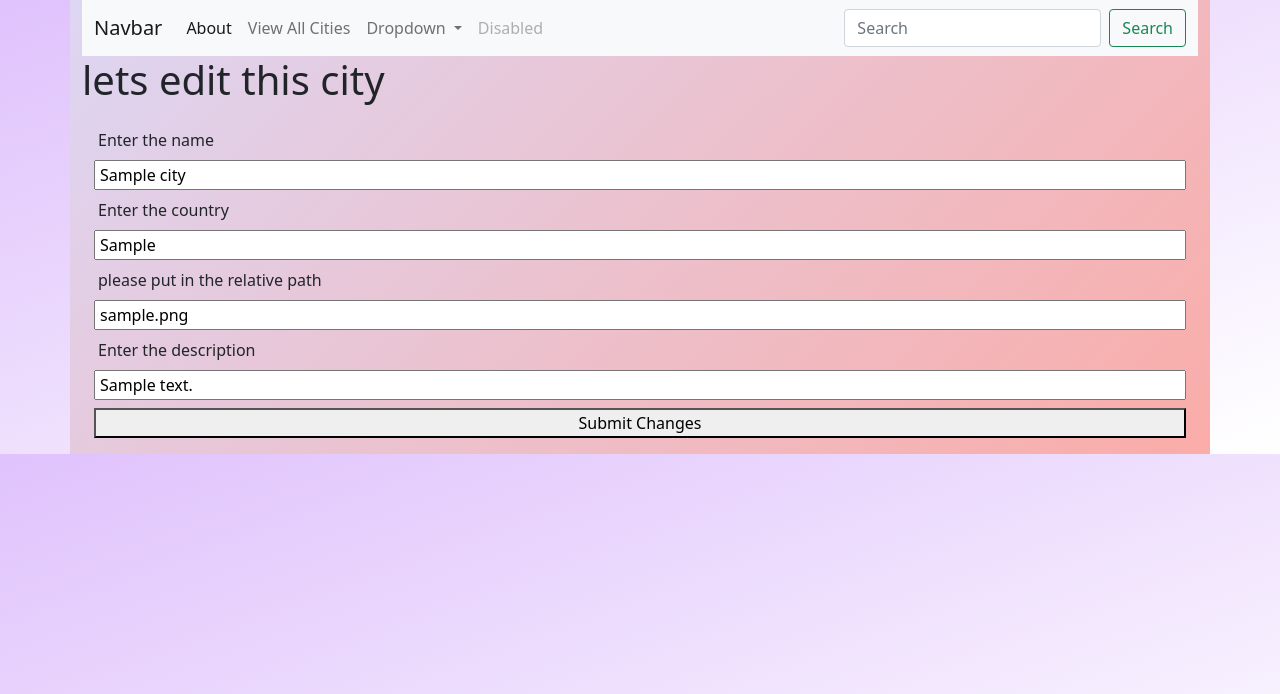
After one commit to T4r4n3h/VisitedCitesCollection, a Django app: page /cities/1/edit/ in a window 1280 px wide. The commit adds this page. Shown: the top 694 px of the page. Run offline with Django 3.2, Linux system fonts and the light colour scheme; tables that the repository leaves empty hold one stand-in row (values such as "Sample post"); some libraries are stand-ins or nearby versions.

Commit message:
Lab#6- part3-CRUD complete

```diff
--- a/main_app/static/css/style.css
+++ b/main_app/static/css/style.css
@@ -3,7 +3,7 @@
 
 body{
     background-color: #E0C3FC;
-    /* background-image: linear-gradient(160deg, #E0C3FC 2%, #ffffff 100%); */
+    background-image: linear-gradient(160deg, #E0C3FC 2%, #ffffff 100%);
 }
 
 .container{
@@ -14,3 +14,6 @@ body{
 
 
 }
+a{
+    text-decoration: none;
+}
--- a/main_app/templates/about.html
+++ b/main_app/templates/about.html
@@ -5,6 +5,7 @@
     <h1>A lilbit about Me!</h1>
     <hr />
     <p>Hire the ME!</p>
+    <p>Lorem ipsum dolor, sit amet consectetur adipisicing elit. Inventore, accusamus sapiente? Expedita earum culpa maxime ab, dignissimos sed totam obcaecati fuga laudantium veniam id vitae! Quos totam velit vitae nisi animi eius ipsa perspiciatis facere fugiat? Odit numquam magnam quidem excepturi, assumenda sequi? Numquam unde veniam quidem, dignissimos minus excepturi libero a odit earum maxime nostrum quae alias similique hic reprehenderit possimus molestiae non ad! Ducimus obcaecati debitis consequuntur atque, ea numquam porro suscipit vel aut dicta, cumque delectus dolores quo accusamus expedita iure ad voluptatem vero illo. Esse provident tempora laboriosam quod tempore? Quibusdam soluta numquam ipsum eos, nam in maiores nihil. Magnam accusamus, voluptates consequuntur consectetur iusto autem, dolore similique cumque facilis quis corrupti praesentium a molestiae veniam minima, expedita totam asperiores fugit tenetur? Obcaecati pariatur laborum corrupti voluptatibus. Voluptate in sequi enim eveniet dignissimos saepe. Totam, obcaecati deleniti asperiores corrupti libero inventore porro consequuntur nemo ea cum!</p>
     {% endblock %}
 
 
--- a/main_app/templates/base.html
+++ b/main_app/templates/base.html
@@ -25,7 +25,7 @@
                   <div class="collapse navbar-collapse" id="navbarSupportedContent">
                     <ul class="navbar-nav me-auto mb-2 mb-lg-0">
                       <li class="nav-item">
-                        <a class="nav-link active" aria-current="page" href="/">About</a>
+                        <a class="nav-link active" aria-current="page" href="/about">About</a>
                       </li>
                       <li class="nav-item">
                         <a class="nav-link" href="/cities">View All Cities</a>
--- a/main_app/templates/cities/detail.html
+++ b/main_app/templates/cities/detail.html
@@ -7,7 +7,7 @@
 <div class="card mb-3" style="max-width: 540px;">
     <div class="row g-0">
       <div class="col-md-4">
-        <img src="{% get_static_prefix %}/images/{{city.img}} " class="img-fluid rounded-start" alt="...">
+        <img src="{% get_static_prefix %}{{city.img}} " class="img-fluid rounded-start" alt="...">
       </div>
       <div class="col-md-8">
         <div class="card-body">
--- /dev/null
+++ b/main_app/templates/cities/edit.html
@@ -0,0 +1,28 @@
+{% extends 'base.html' %}
+
+{% block content %}
+<h1>lets edit this city</h1>
+<div class="card-body" >
+    <form class ="row g-2" action="/cities/{{city.id}}/update" method="POST">
+        {% csrf_token %}
+
+        <label for="city_name">Enter the name</label>
+        <input name="name" type="text" value="{{city.name}}">
+
+        <label for="country">Enter the country</label>
+        <input name="country" type="text" value="{{city.country}}">
+
+        <label for="image">please put in the relative path</label>
+        <input name="img" type="text" value="{{city.img}}">
+
+        <label for="description">Enter the description</label>
+        <input name="description" type="text" value="{{city.description}}">
+
+        <button>Submit Changes</button>
+    </form>
+</div>
+
+
+
+
+{% endblock %}
--- a/main_app/urls.py
+++ b/main_app/urls.py
@@ -5,6 +5,10 @@ urlpatterns = [
     path('', views.home, name='home'),
     path('about/', views.about, name='about'),
     path('cities/', views.cities_index, name='cities'),
-    path('cities/<int:city_id>', views.city_detail, name='detail')
 
+    path('cities/<int:city_id>', views.city_detail, name='detail'),
+
+    path('cities/<int:city_id>/delete/', views.city_delete, name='delete'),
+    path('cities/<int:city_id>/edit/', views.city_edit, name='edit'),
+    path('cities/<int:city_id>/update', views.city_update, name='update'),
 ]
--- a/main_app/views.py
+++ b/main_app/views.py
@@ -1,4 +1,4 @@
-from django.shortcuts import render
+from django.shortcuts import redirect, render
 
 # Create your views here.
 from .models import City
@@ -26,3 +26,30 @@ def city_detail(request, city_id):
     return render(request, 'cities/detail.html',{
         'city': city,
     })
+
+def city_delete(request, city_id):
+    print( 'we wanna delete!')
+    del_city = City.objects.get(id = city_id)
+    print(f'this is the city we are gonna delete, {del_city}')
+    del_city.delete()
+    return redirect('/cities')
+
+def city_edit(request, city_id):
+    print( 'we wanna edit')
+    ed_city = City.objects.get(id=city_id)
+    print( f'this is the city we are gonna edit, {ed_city}')
+    return render(request, 'cities/edit.html',{
+        'city': ed_city
+    })
+def city_update(request, city_id):
+    print( 'we wanna update')
+    up_city = City.objects.get(id=city_id)
+    print( f'this is the city we are gonna update, {up_city}')
+    print ( f'this is the req.post,{request.POST}')
+    up_city.name = request.POST['name']
+    up_city.country = request.POST['country']
+    up_city.img = request.POST['img']
+    up_city.description = request.POST['description']
+
+    up_city.save()
+    return redirect('/cities/')
```
Also changed, not shown: main_app/templates/cities/index.html (+17 -11 lines).
